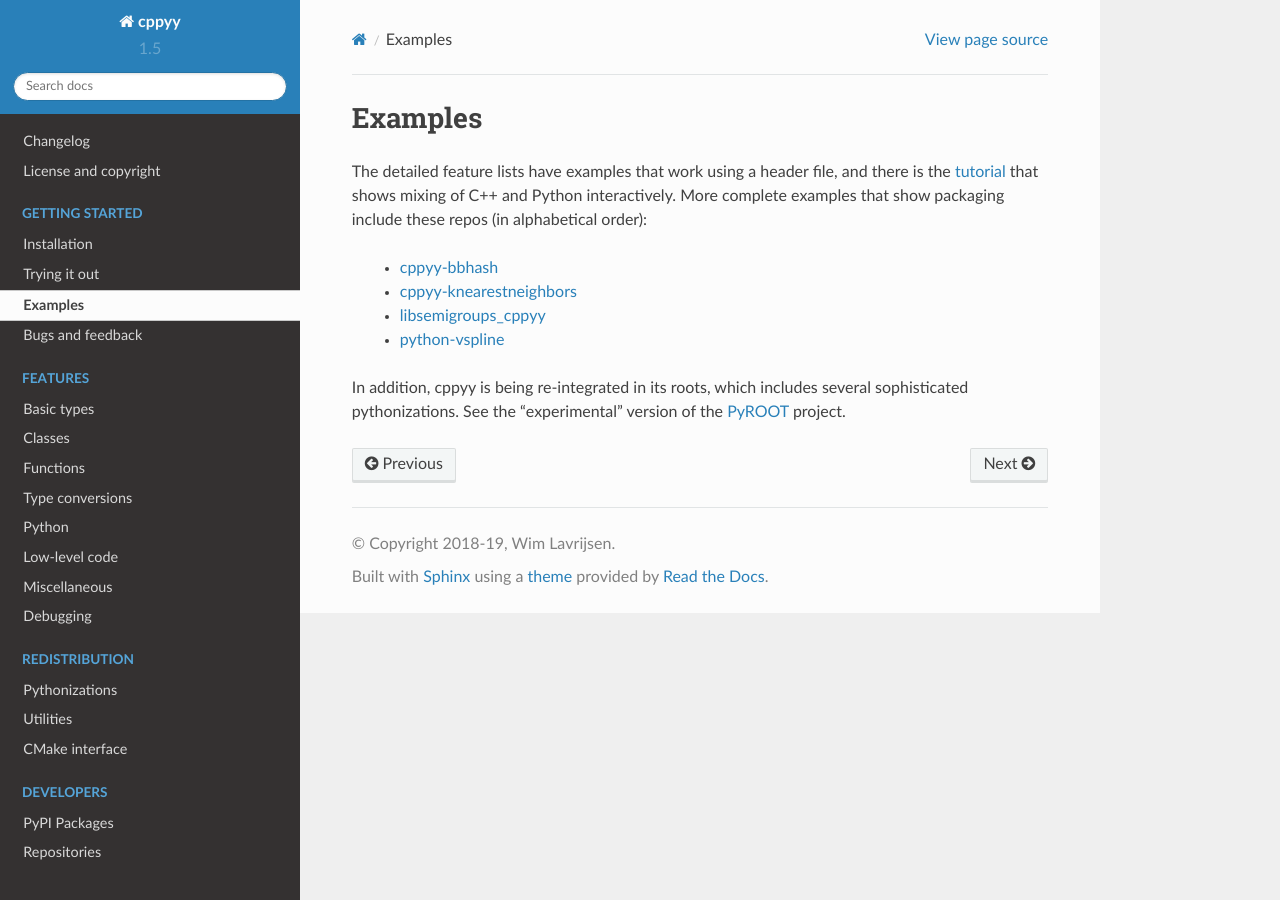
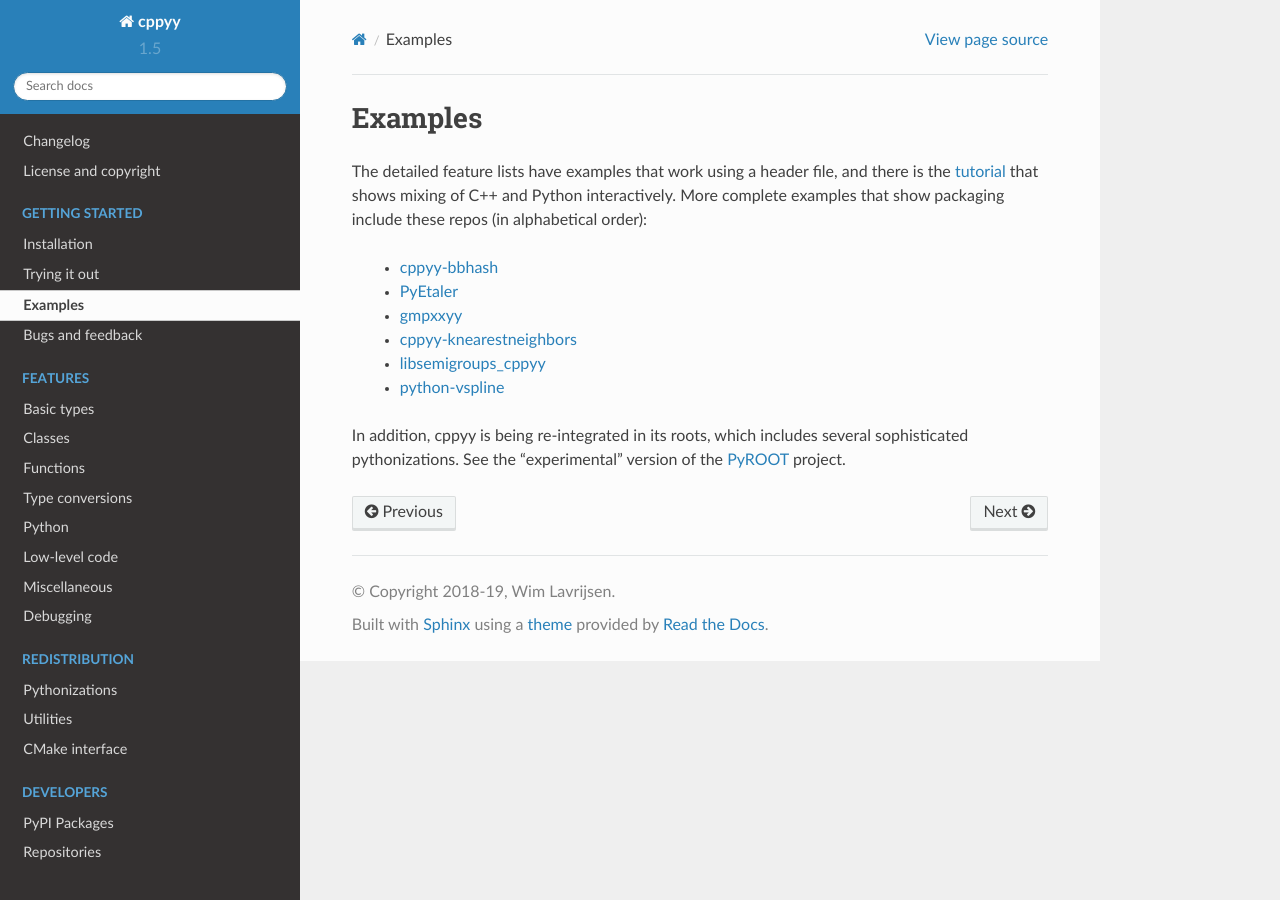
Before and after one commit to wlav/cppyy, a Sphinx documentation site: the page built from doc/source/examples.rst, in a window 1280 px wide. Built offline with Sphinx 7.4.7 and the Read the Docs theme 2.0.0, drawn with Linux system fonts in a browser that asks for light colours.

Commit message:
add more examples

```diff
--- a/doc/source/examples.rst
+++ b/doc/source/examples.rst
@@ -9,6 +9,8 @@ More complete examples that show packaging include these repos (in
 alphabetical order):
 
  * `cppyy-bbhash`_
+ * `PyEtaler`_
+ * `gmpxxyy`_
  * `cppyy-knearestneighbors`_
  * `libsemigroups_cppyy`_
  * `python-vspline`_
@@ -19,6 +21,8 @@ See the "experimental" version of the `PyROOT`_ project.
 
 .. _tutorial: https://bitbucket.org/wlav/cppyy/src/master/doc/tutorial/CppyyTutorial.ipynb?viewer=nbviewer&fileviewer=notebook-viewer%3Anbviewer
 .. _cppyy-bbhash: https://github.com/camillescott/cppyy-bbhash
+.. _PyEtaler: https://github.com/etaler/PyEtaler
+.. _gmpxxyy: https://github.com/flatsurf/gmpxxyy
 .. _cppyy-knearestneighbors: https://github.com/jclay/cppyy-knearestneighbors-example
 .. _libsemigroups_cppyy: https://github.com/libsemigroups/libsemigroups_cppyy
 .. _python-vspline: https://bitbucket.org/kfj/python-vspline
```
